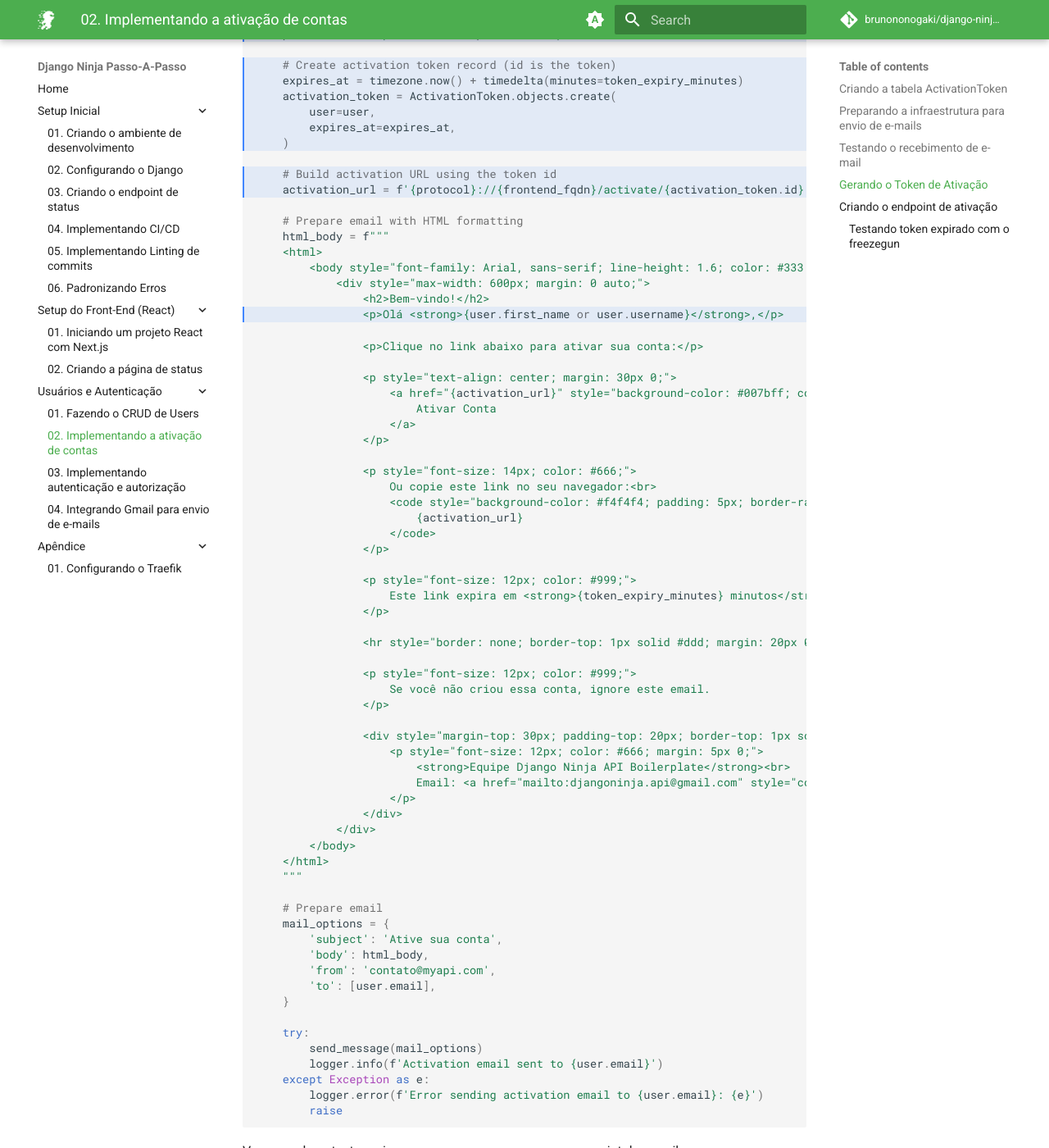
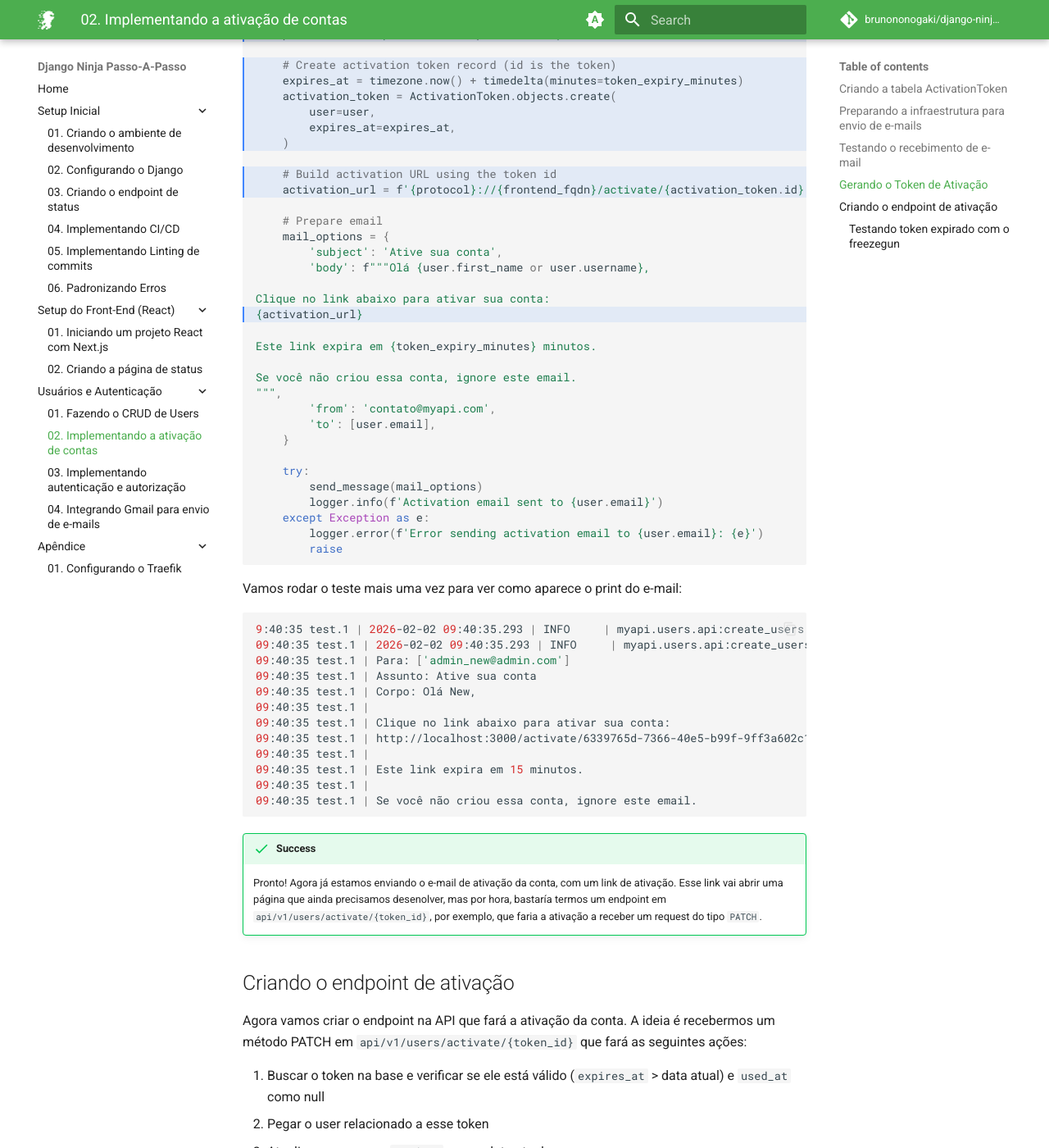
Before and after one commit to brunononogaki/django-ninja-boilerplate, an MkDocs documentation site: the page built from docs/docs/03_usuarios_autenticacao/02_Ativacao_de_contas.md, in a window 1280 px wide and 1400 px high, scrolled down 5631 px. Shown: the whole window at 82% size. Built offline with MkDocs 1.6.1 and Material for MkDocs 9.7.7, drawn with Linux system fonts in a browser that asks for light colours; comment, search, counter and statistics services are not loaded.

```diff
--- a/docs/docs/03_usuarios_autenticacao/02_Ativacao_de_contas.md
+++ b/docs/docs/03_usuarios_autenticacao/02_Ativacao_de_contas.md
@@ -250,54 +250,18 @@ def send_activation_email(user, token_expiry_minutes=15):
     # Build activation URL using the token id
     activation_url = f'{protocol}://{frontend_fqdn}/activate/{activation_token.id}'
 
-    # Prepare email with HTML formatting
-    html_body = f"""
-    <html>
-        <body style="font-family: Arial, sans-serif; line-height: 1.6; color: #333;">
-            <div style="max-width: 600px; margin: 0 auto;">
-                <h2>Bem-vindo!</h2>
-                <p>Olá <strong>{user.first_name or user.username}</strong>,</p>
-
-                <p>Clique no link abaixo para ativar sua conta:</p>
-
-                <p style="text-align: center; margin: 30px 0;">
-                    <a href="{activation_url}" style="background-color: #007bff; color: white; padding: 12px 30px; text-decoration: none; border-radius: 5px; display: inline-block;">
-                        Ativar Conta
-                    </a>
-                </p>
-
-                <p style="font-size: 14px; color: #666;">
-                    Ou copie este link no seu navegador:<br>
-                    <code style="background-color: #f4f4f4; padding: 5px; border-radius: 3px; word-break: break-all;">
-                        {activation_url}
-                    </code>
-                </p>
-
-                <p style="font-size: 12px; color: #999;">
-                    Este link expira em <strong>{token_expiry_minutes} minutos</strong>.
-                </p>
-
-                <hr style="border: none; border-top: 1px solid #ddd; margin: 20px 0;">
-
-                <p style="font-size: 12px; color: #999;">
-                    Se você não criou essa conta, ignore este email.
-                </p>
-
-                <div style="margin-top: 30px; padding-top: 20px; border-top: 1px solid #eee; text-align: center;">
-                    <p style="font-size: 12px; color: #666; margin: 5px 0;">
-                        <strong>Equipe Django Ninja API Boilerplate</strong><br>
-                        Email: <a href="mailto:djangoninja.api@gmail.com" style="color: #007bff; text-decoration: none;">djangoninja.api@gmail.com</a>
-                    </p>
-                </div>
-            </div>
-        </body>
-    </html>
-    """
-
     # Prepare email
     mail_options = {
         'subject': 'Ative sua conta',
-        'body': html_body,
+        'body': f"""Olá {user.first_name or user.username},
+
+Clique no link abaixo para ativar sua conta:
+{activation_url}
+
+Este link expira em {token_expiry_minutes} minutos.
+
+Se você não criou essa conta, ignore este email.
+""",
         'from': 'contato@myapi.com',
         'to': [user.email],
     }
```
Also changed, not shown: docs/docs/02_setup_front/01_Iniciando_React.md (+29 -0 lines).
